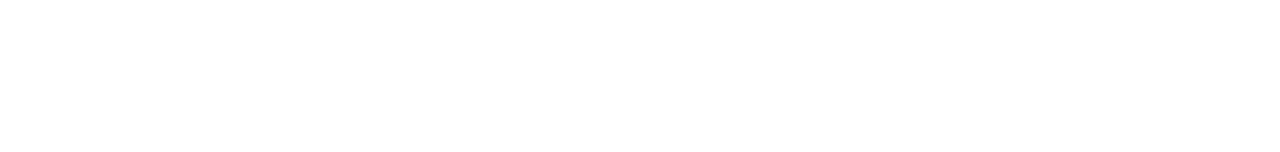
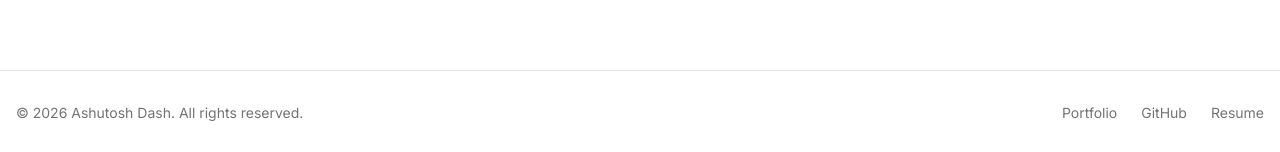
Before and after one commit to AshutoshDash1999/spry-assignment, a Next.js app: page / in a window 1280 px wide. Shown: the part 1208-1360 px from the top of the page. Before the commit the page ends 1230 px from the top, so only its background shows below. Built offline with nearby package versions, Linux system fonts and the light colour scheme.

Commit message:
feat: add Footer component and update layout to include it

```diff
--- /dev/null
+++ b/app/_components/Footer.tsx
@@ -0,0 +1,35 @@
+import Link from "next/link"
+
+export function Footer() {
+  return (
+    <footer className="mt-12 border-t border-border bg-background/50 py-8">
+      <div className="container mx-auto px-4">
+        <div className="flex flex-col items-center justify-between gap-4 md:flex-row">
+          <p className="text-sm text-muted-foreground">
+            © 2026 Ashutosh Dash. All rights reserved.
+          </p>
+          <div className="flex gap-6">
+            <Link
+              href="https://ashutoshdash.in?utm_source=spry-assignment"
+              className="text-sm text-muted-foreground transition-colors hover:text-foreground"
+            >
+              Portfolio
+            </Link>
+            <Link
+              href="https://github.com/ashutoshdash1999"
+              className="text-sm text-muted-foreground transition-colors hover:text-foreground"
+            >
+              GitHub
+            </Link>
+            <Link
+              href="https://ashutoshdash.in/Ashutosh_Dash_Frontend_Dev.pdf"
+              className="text-sm text-muted-foreground transition-colors hover:text-foreground"
+            >
+              Resume
+            </Link>
+          </div>
+        </div>
+      </div>
+    </footer>
+  )
+}
--- a/app/_components/Header.tsx
+++ b/app/_components/Header.tsx
@@ -25,11 +25,10 @@
       <div className="mx-auto max-w-7xl px-4 py-4 sm:px-6">
         <div className="flex items-center justify-between">
           <div className="flex items-center gap-2">
-            <span className="text-2xl font-bold">Spry</span>
-            <Select
-              value="/"
-              onValueChange={handleAppChange}
-            >
+            <Link href="/" className="text-2xl font-bold">
+              Spry
+            </Link>
+            <Select value="/" onValueChange={handleAppChange}>
               <SelectTrigger className="h-auto w-fit gap-1 border-0 px-4 py-2 hover:opacity-80">
                 <span>Ecommerce</span>
               </SelectTrigger>
--- a/app/layout.tsx
+++ b/app/layout.tsx
@@ -2,6 +2,7 @@
 
 import { Geist_Mono, Inter } from "next/font/google"
 
+import { Footer } from "@/app/_components/Footer"
 import { Header } from "@/app/_components/Header"
 import { TodoHeader } from "@/app/todo/_components/TodoHeader"
 import { ThemeProvider } from "@/components/theme-provider"
@@ -36,11 +37,14 @@
         inter.variable
       )}
     >
-      <body>
+      <body className="flex flex-col min-h-screen">
         <ThemeProvider>
           <Toaster />
-          {isTodoPage ? <TodoHeader /> : <Header />}
-          {children}
+          <div className="flex-1">
+            {isTodoPage ? <TodoHeader /> : <Header />}
+            {children}
+          </div>
+          <Footer />
         </ThemeProvider>
       </body>
     </html>
--- a/app/todo/_components/TodoHeader.tsx
+++ b/app/todo/_components/TodoHeader.tsx
@@ -6,6 +6,7 @@
   SelectItem,
   SelectTrigger,
 } from "@/components/ui/select"
+import Link from "next/link"
 import { useRouter } from "next/navigation"
 
 export function TodoHeader() {
@@ -20,11 +21,10 @@
       <div className="mx-auto max-w-7xl px-4 py-4 sm:px-6">
         <div className="flex items-center justify-between">
           <div className="flex items-center gap-2">
-            <span className="text-2xl font-bold">Spry</span>
-            <Select
-              value="/todo"
-              onValueChange={handleAppChange}
-            >
+            <Link href="/" className="text-2xl font-bold">
+              Spry
+            </Link>
+            <Select value="/todo" onValueChange={handleAppChange}>
               <SelectTrigger className="h-auto w-fit gap-1 border-0 px-4 py-2 hover:opacity-80">
                 <span>Todo</span>
               </SelectTrigger>
```
Also changed, not shown: 1 other file (tests, documents, lock files or other folders).
